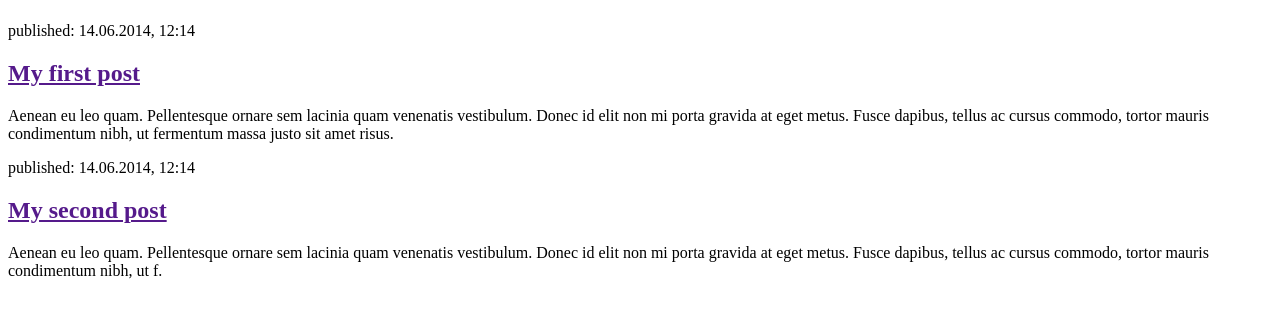
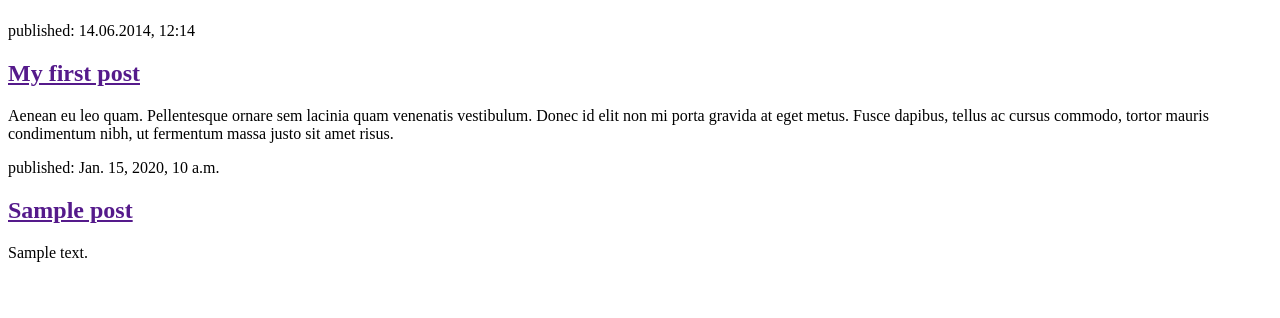
Before and after one commit to bonsuAyuk/my_first_blog, a Django app: template naa/blog/templates/blog/post_list.html in a window 1280 px wide. Shown: the part 58-376 px from the top of the page. Run offline with Django 5.2, Linux system fonts and the light colour scheme; the template is opened without the code that fills it: values that come from a table or form of the project are taken from there, others are empty; tables that the repository leaves empty hold one stand-in row (values such as "Sample post").

Commit message:
modifiesd template to show post from database

```diff
--- a/naa/blog/templates/blog/post_list.html
+++ b/naa/blog/templates/blog/post_list.html
@@ -7,7 +7,7 @@
         <header>
             <h1><a href="/">NAA's Blog</a></h1>
         </header>
-
+        {% for post in posts  %}
         <article>
             <time>published: 14.06.2014, 12:14</time>
             <h2><a href="">My first post</a></h2>
@@ -15,9 +15,10 @@
         </article>
 
         <article>
-            <time>published: 14.06.2014, 12:14</time>
-            <h2><a href="">My second post</a></h2>
-            <p>Aenean eu leo quam. Pellentesque ornare sem lacinia quam venenatis vestibulum. Donec id elit non mi porta gravida at eget metus. Fusce dapibus, tellus ac cursus commodo, tortor mauris condimentum nibh, ut f.</p>
+            <time>published: {{post.published_date}}</time>
+            <h2><a href="">{{ post.title}}</a></h2>
+            <p>{{ post.text|linebreaksbr }}</p>
         </article>
+        {% endfor %}
     </body>
 </html>
--- a/naa/blog/views.py
+++ b/naa/blog/views.py
@@ -1,4 +1,7 @@
 from django.shortcuts import render
+from django.utils import timezone
+from .models import Post
 
 def post_list(request):
-    return render(request,'blog/post_list.html',{})
+    posts = Post.objects.filter(published_date__lte=timezone.now()).order_by('published_date')
+    return render(request,'blog/post_list.html',{'post':posts})
--- a/naa/naa/settings.py
+++ b/naa/naa/settings.py
@@ -23,7 +23,7 @@ BASE_DIR = Path(__file__).resolve().parent.parent
 SECRET_KEY = 'django-insecure-)%51of^d%8%0zgww+u2ye!6wq0m9fc$j*x*$umwexsb@tmwr^b'
 
 # SECURITY WARNING: don't run with debug turned on in production!
-DEBUG = True
+DEBUG = False
 
 ALLOWED_HOSTS = ['127.0.0.1', '.pythonanywhere.com']
 
--- a/naa/naa/urls.py
+++ b/naa/naa/urls.py
@@ -19,5 +19,5 @@ from django.urls import path, include
 
 urlpatterns = [
     path('admin/', admin.site.urls),
-    path('',include('blog.urls')),
+    path('', include('blog.urls')),
 ]
```
